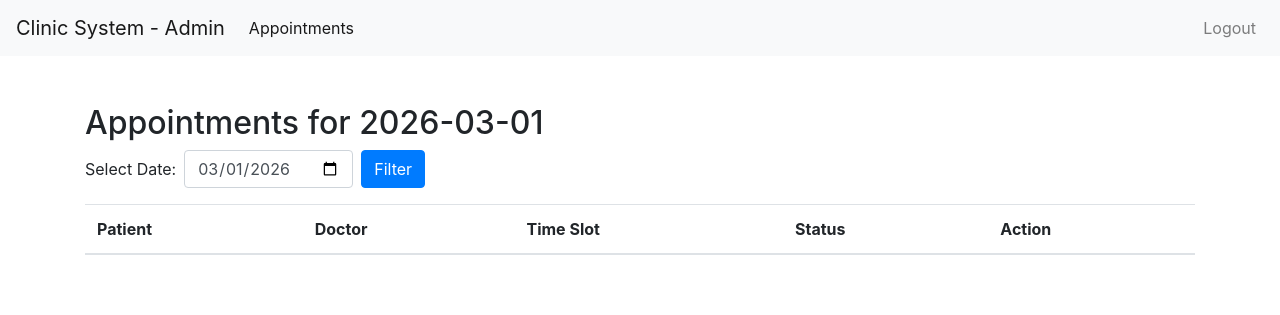
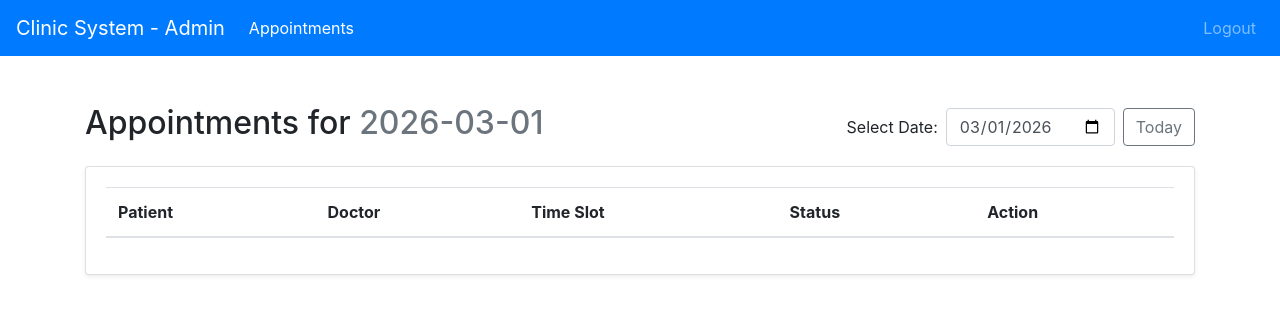
Before and after one commit to somebody1011/clinick-appointment-scheduling-system, a PHP site: page /admin/dashboard.php in a window 1280 px wide. Shown: the top 315 px of the page. Run offline with PHP 8.4, Linux system fonts and the light colour scheme; a user stored in the database is signed in; data comes from the database, SQL or seed files in the repository; data that the repository does not hold is empty.

Commit message:
created admin,patient and doctor dashboard

```diff
--- a/admin/dashboard.php
+++ b/admin/dashboard.php
@@ -37,9 +37,10 @@ $appointments = $result->fetch_all(MYSQLI_ASSOC);
 <head>
     <title>Admin Dashboard - Clinic Appointment Scheduling System</title>
     <link rel="stylesheet" href="https://stackpath.bootstrapcdn.com/bootstrap/4.5.2/css/bootstrap.min.css">
+    <link rel="stylesheet" href="../assets/css/app.css">
 </head>
 <body>
-    <nav class="navbar navbar-expand-lg navbar-light bg-light">
+    <nav class="navbar navbar-expand-lg navbar-dark bg-primary">
         <a class="navbar-brand" href="#">Clinic System - Admin</a>
         <div class="collapse navbar-collapse">
             <ul class="navbar-nav mr-auto">
@@ -55,13 +56,18 @@ $appointments = $result->fetch_all(MYSQLI_ASSOC);
         </div>
     </nav>
     <div class="container mt-5">
-        <h2>Appointments for <?php echo $date_filter; ?></h2>
-        <form class="form-inline mb-3">
-            <label for="date" class="mr-2">Select Date:</label>
-            <input type="date" id="date" name="date" class="form-control mr-2" value="<?php echo $date_filter; ?>">
-            <button type="submit" class="btn btn-primary">Filter</button>
-        </form>
-        <table class="table">
+        <div class="d-flex justify-content-between align-items-center mb-3">
+            <h2>Appointments for <span class="text-muted"><?php echo htmlspecialchars($date_filter); ?></span></h2>
+            <form class="form-inline" method="get">
+                <label for="date" class="mr-2 hint">Select Date:</label>
+                <input type="date" id="date" name="date" class="form-control mr-2" value="<?php echo $date_filter; ?>" onchange="this.form.submit()">
+                <a href="dashboard.php" class="btn btn-outline-secondary">Today</a>
+            </form>
+        </div>
+        <div class="card shadow-sm">
+            <div class="card-body">
+                <div class="table-responsive">
+                    <table class="table">
             <thead>
                 <tr>
                     <th>Patient</th>
@@ -93,6 +99,9 @@ $appointments = $result->fetch_all(MYSQLI_ASSOC);
                 <?php endforeach; ?>
             </tbody>
         </table>
+                </div>
+            </div>
+        </div>
     </div>
 </body>
 </html>
```
Also changed, not shown: doctor/dashboard.php (+36 -12 lines), patient/dashboard.php (+15 -4 lines).
